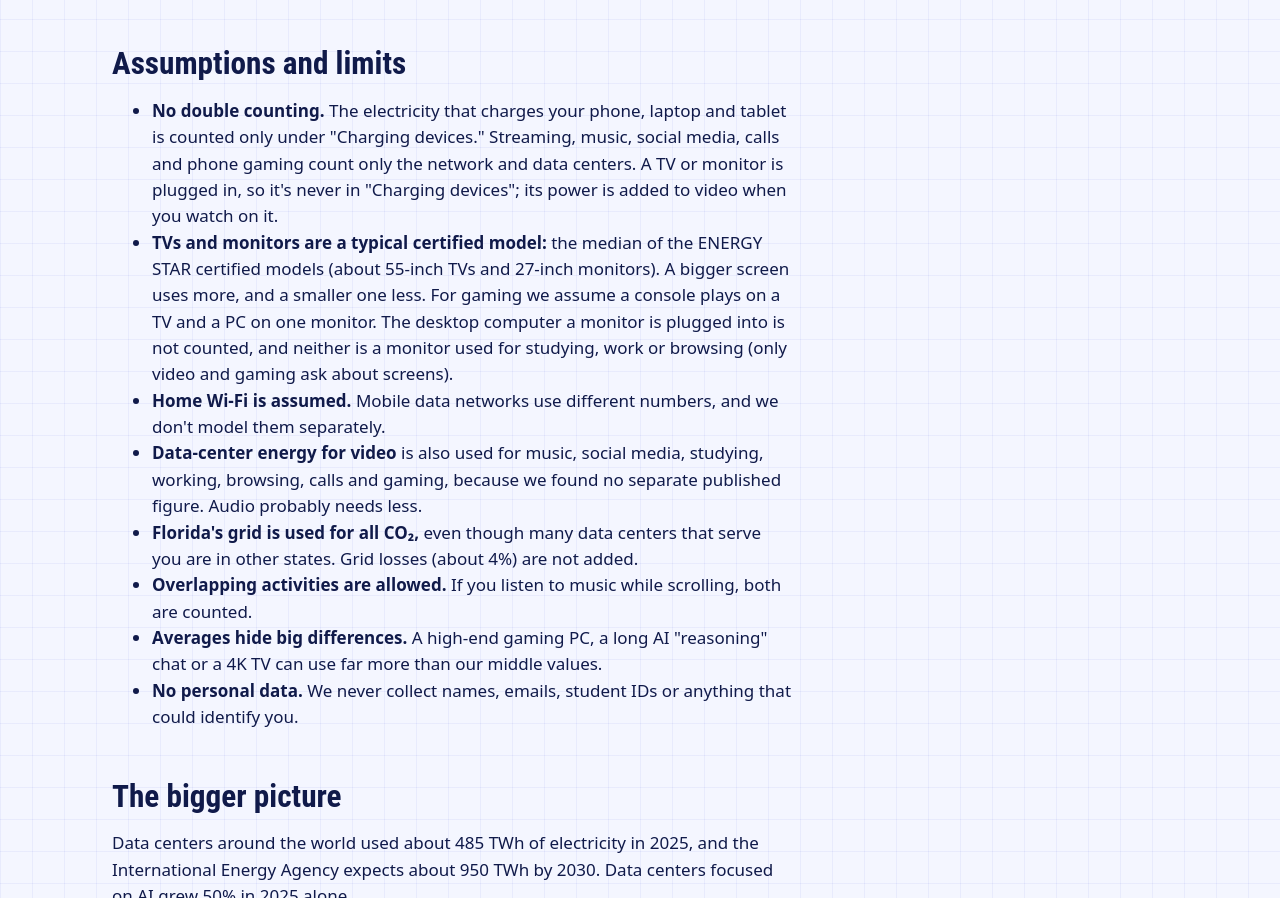
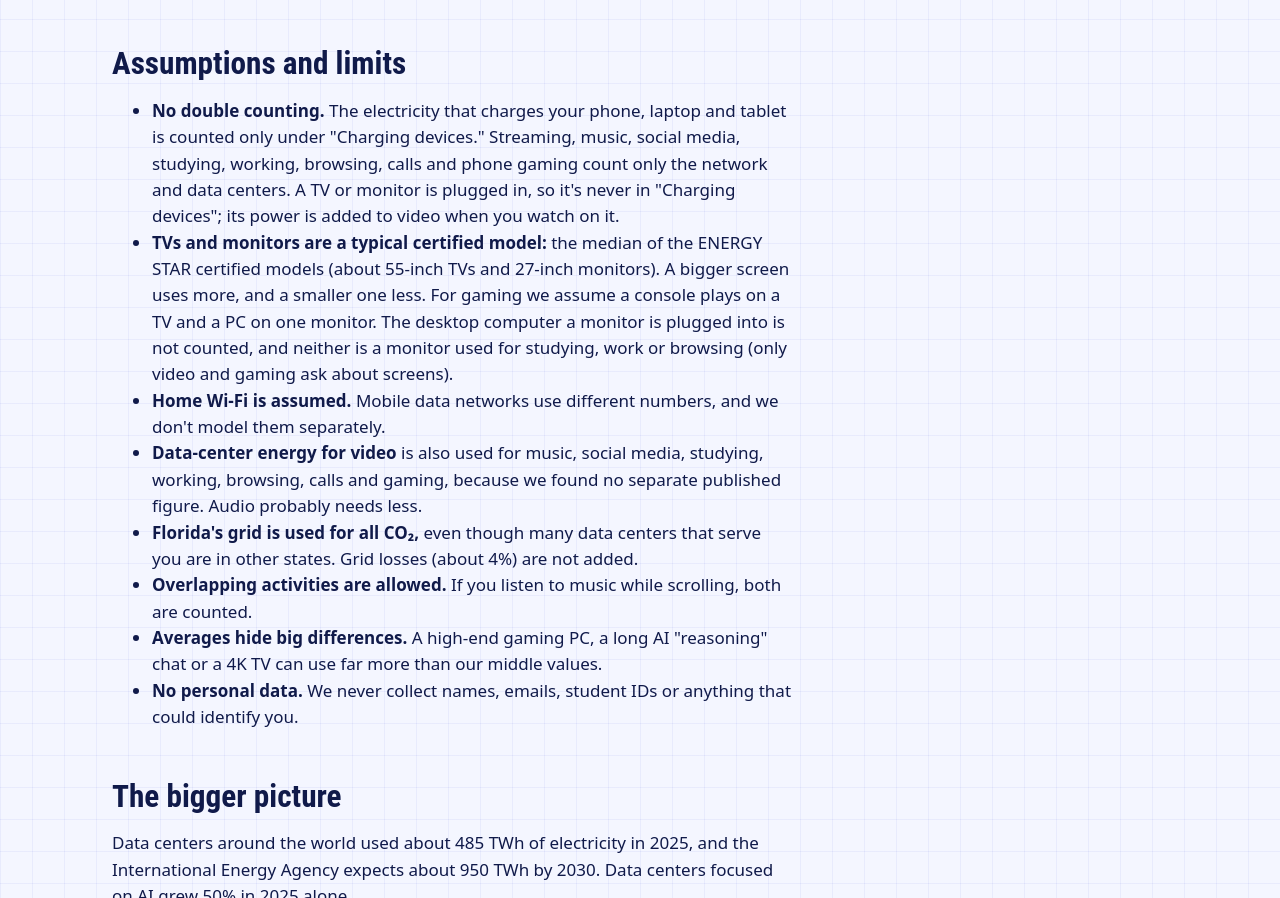
Before and after one commit to richardcanina-ux/digital-energy-calculator, a plain HTML site: page about.html in a window 1280 px wide. Shown: the part 3533-4431 px from the top of the page. Drawn offline with Linux system fonts and the light colour scheme.

Commit message:
About page: list studying, working and browsing under No double counting
Co-Authored-By: Claude Opus 5.5 <noreply@anthropic.com>

```diff
--- a/about.html
+++ b/about.html
@@ -133,7 +133,7 @@
 
     <h2>Assumptions and limits</h2>
     <ul>
-      <li><strong>No double counting.</strong> The electricity that charges your phone, laptop and tablet is counted only under "Charging devices." Streaming, music, social media, calls and phone gaming count only the network and data centers. A TV or monitor is plugged in, so it's never in "Charging devices"; its power is added to video when you watch on it.</li>
+      <li><strong>No double counting.</strong> The electricity that charges your phone, laptop and tablet is counted only under "Charging devices." Streaming, music, social media, studying, working, browsing, calls and phone gaming count only the network and data centers. A TV or monitor is plugged in, so it's never in "Charging devices"; its power is added to video when you watch on it.</li>
       <li><strong>TVs and monitors are a typical certified model:</strong> the median of the ENERGY STAR certified models (about 55-inch TVs and 27-inch monitors). A bigger screen uses more, and a smaller one less. For gaming we assume a console plays on a TV and a PC on one monitor. The desktop computer a monitor is plugged into is not counted, and neither is a monitor used for studying, work or browsing (only video and gaming ask about screens).</li>
       <li><strong>Home Wi-Fi is assumed.</strong> Mobile data networks use different numbers, and we don't model them separately.</li>
       <li><strong>Data-center energy for video</strong> is also used for music, social media, studying, working, browsing, calls and gaming, because we found no separate published figure. Audio probably needs less.</li>
```
